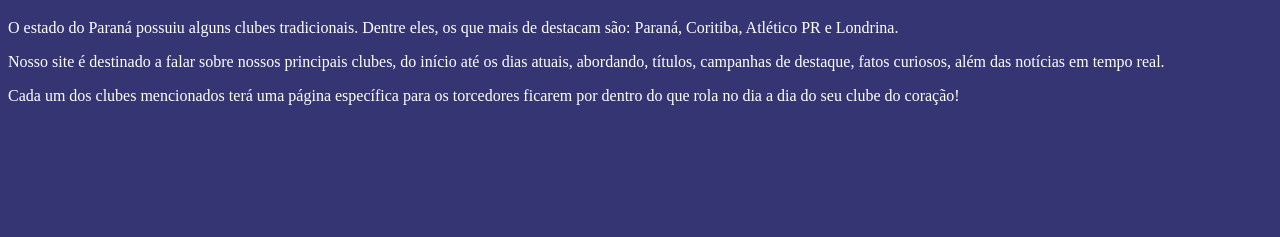
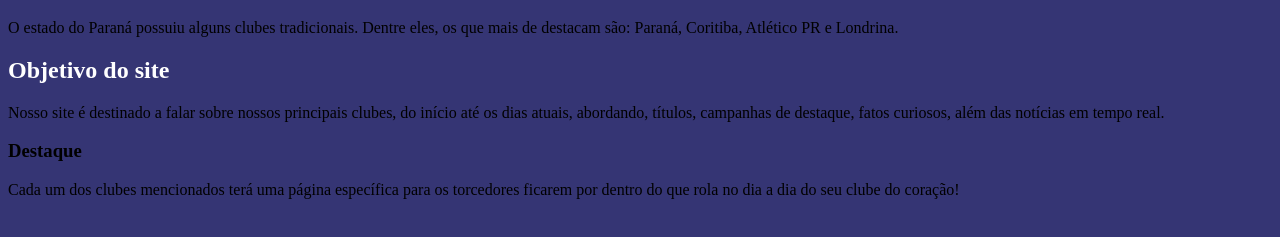
Before and after one commit to felipeguiraud/sitehtml1, a plain HTML site: page index.html in a window 1280 px wide. Shown: the part 61-298 px from the top of the page. Drawn offline with Linux system fonts and the light colour scheme.

Commit message:
Update index.html

```diff
--- a/index.html
+++ b/index.html
@@ -14,17 +14,23 @@
 		<meta name="copyrigth" content="2018 tex texin" />
 		<meta name="rating" content="general" />
 
+
 		<style>
 			body {background-color: #353574; }
 			h1 {color: blue; }
-			p {color: white; }
+			h2 {color: #FFFFFF; }
+			h3 {color; #E6A00B; }
+			p {color; white; }
+
 
 		</style>
 
 		<body>
 			<h1> Os times mais tradicionais do estado </h1>
 			<p> O estado do Paraná possuiu alguns clubes tradicionais. Dentre eles, os que mais de destacam são: Paraná, Coritiba, Atlético PR e Londrina. </p>
+			<h2> Objetivo do site </h2>
 			<p> Nosso site é destinado a falar sobre nossos principais clubes, do início até os dias atuais, abordando, títulos, campanhas de destaque, fatos curiosos, além das notícias em tempo real. </p>
+			<h3> Destaque </h3>
 			<p> Cada um dos clubes mencionados terá uma página específica para os torcedores ficarem por dentro do que rola no dia a dia do seu clube do coração! </p>
 		</body>
 	</head>
```
